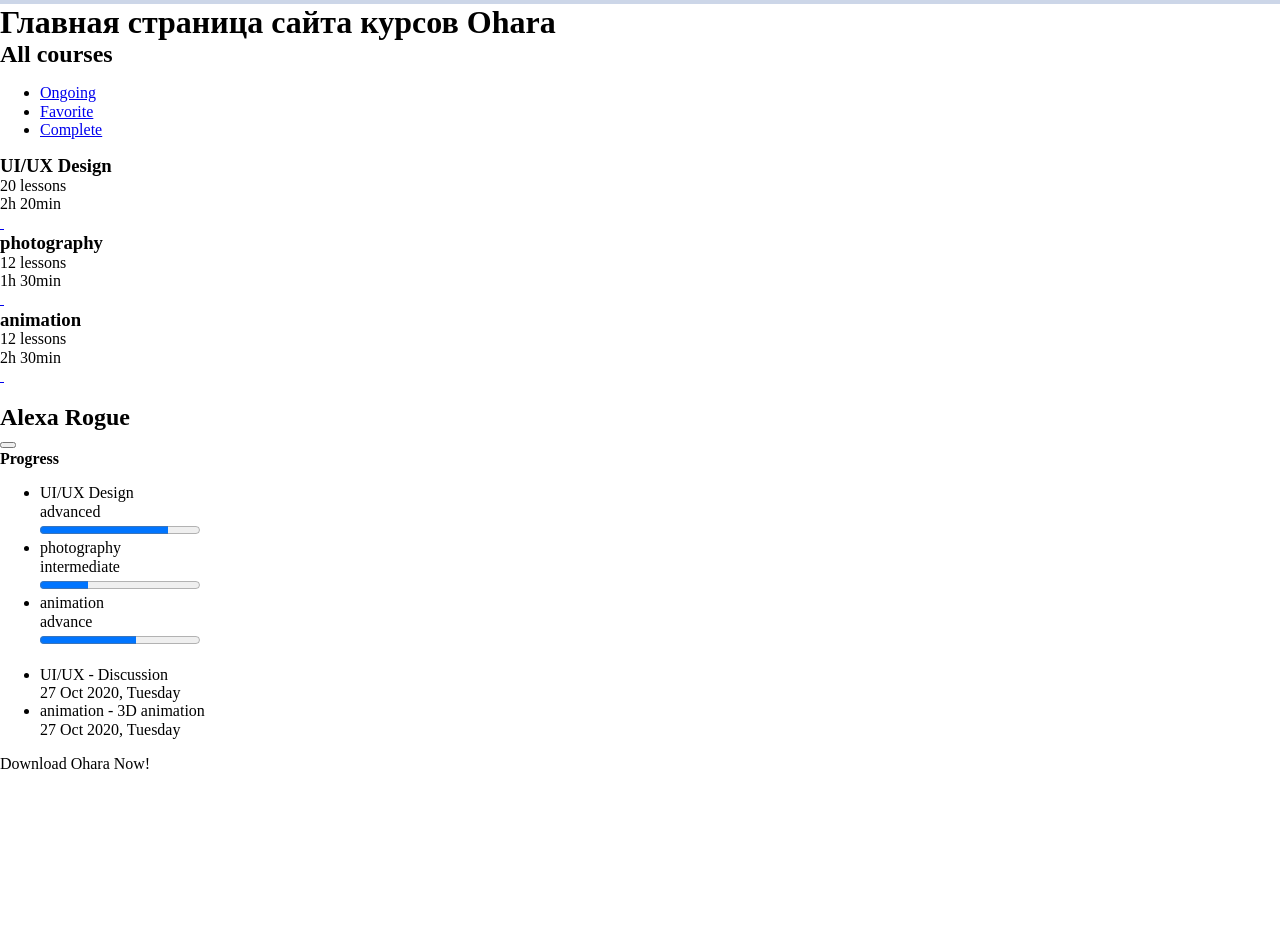
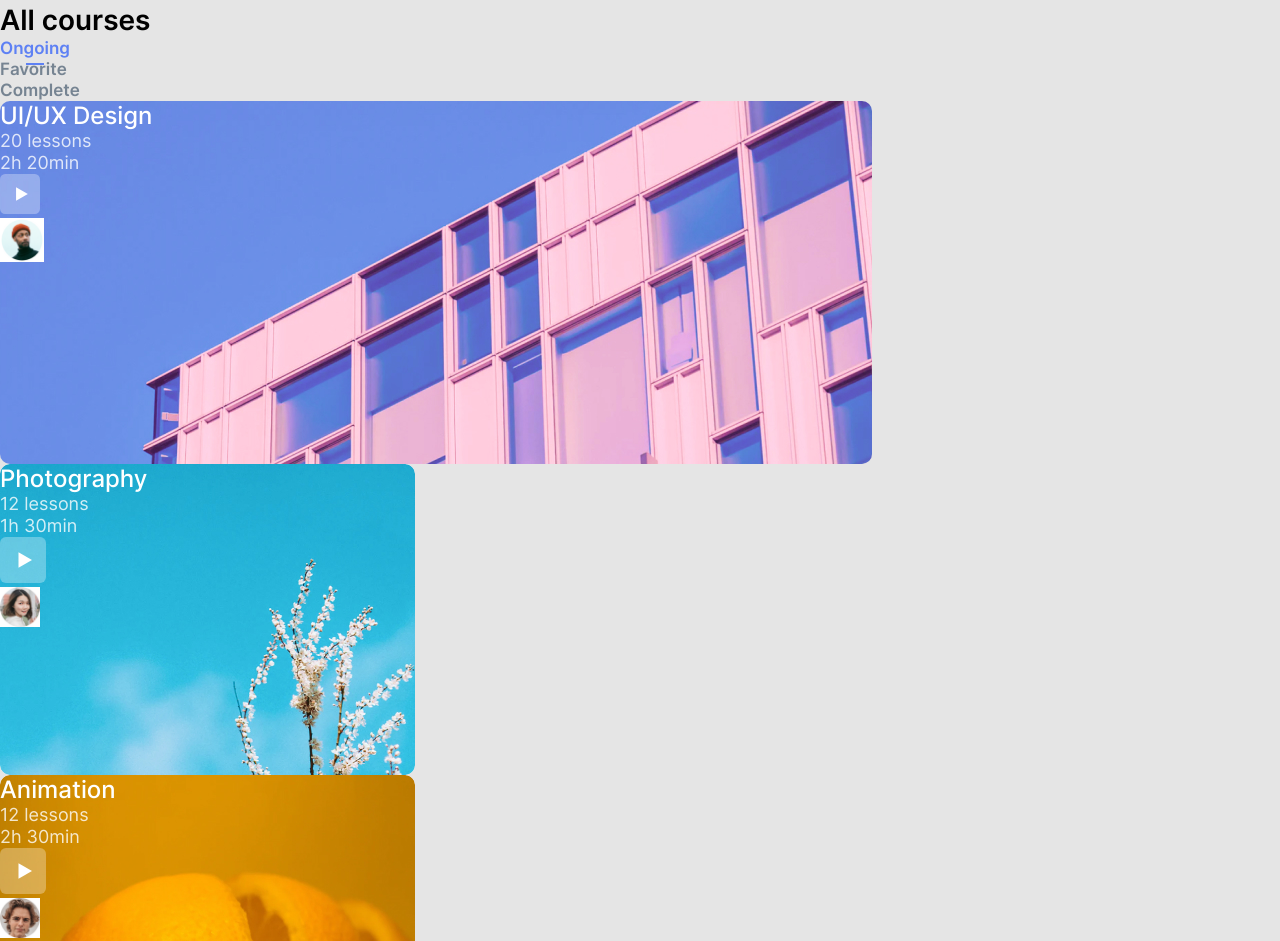
Before and after one commit to feralist21/Ohara, a website: page source/index.html in a window 1280 px wide. Shown: the part 825-1766 px from the top of the page. Before the commit the page ends 1599 px from the top, so only its background shows below. Drawn offline with nearby package versions, Linux system fonts and the light colour scheme; files that its build step writes are made by us from their sources.

Commit message:
Добавляет стилизацию блока main

```diff
--- a/source/index.html
+++ b/source/index.html
@@ -69,7 +69,7 @@
       </h2>
       <ul class="courses-grader__list">
         <li class="courses-grader__item">
-          <a class="courses-grader__link" href="#">
+          <a class="courses-grader__link courses-grader__link--active" href="#">
             Ongoing
           </a>
         </li>
@@ -86,41 +86,46 @@
       </ul>
     </div>
 
-    <section class="design">
+    <section class="courses">
+
+      <ul class="courses__list">
+        <li class="courses__item courses__item-ui">
           <h3 class="course__title">UI/UX Design</h3>
           <p class="course__lessons">20 lessons</p>
           <p class="course__time">2h 20min</p>
           <a class="course__video-link" href="#">
-        <img class="course__video-image" src="" alt="">
+            <img class="course__video-image" src="img/video-icon.svg" width="40px" height="40px" alt="">
           </a>
           <a class="course__author-link" href="#">
-        <img class="course__author-image" src="" alt="">
+            <img class="course__author-image" src="img/author-ui.png" width="44px" height="44px" alt="">
           </a>
-    </section>
-
-    <section class="photography">
-      <h3 class="course__title">photography</h3>
+        </li>
+        <li class="courses__item courses__item-photography">
+          <h3 class="course__title">Photography</h3>
           <p class="course__lessons">12 lessons</p>
           <p class="course__time">1h 30min</p>
           <a class="course__video-link" href="#">
-        <img class="course__video-image" src="" alt="">
+            <img class="course__video-image" src="img/video-icon.svg" alt="">
           </a>
           <a class="course__author-link" href="#">
-        <img class="course__author-image" src="" alt="">
+            <img class="course__author-image" src="img/author-photography.png" width="40px" height="40px" alt="">
           </a>
-    </section>
-
-    <section class="animation">
-      <h3 class="course__title">animation</h3>
+        </li>
+        <li class="courses__item courses__item-animation">
+          <h3 class="course__title">Animation</h3>
           <p class="course__lessons">12 lessons</p>
           <p class="course__time">2h 30min</p>
           <a class="course__video-link" href="#">
-        <img class="course__video-image" src="" alt="">
+            <img class="course__video-image" src="img/video-icon.svg" alt="">
           </a>
           <a class="course__author-link" href="#">
-        <img class="course__author-image" src="" alt="">
+            <img class="course__author-image" src="img/author-animation.png" width="40px" height="40px" alt="">
           </a>
+        </li>
+      </ul>
+
     </section>
+
   </main>
 
   <aside class="profile">
--- /dev/null
+++ b/source/sass/blocks/courses-grader.scss
@@ -0,0 +1,33 @@
+.courses-grader__title {
+  @include font(28px, 600, 1.21);
+
+  color: $black;
+}
+
+.courses-grader__list {
+  list-style: none;
+  padding: 0;
+  margin: 0;
+}
+
+.courses-grader__link {
+  @include font(17px, 600, 1.24);
+
+  text-decoration: none;
+  color: $grader-gray;
+
+  &--active {
+    color: $blue;
+    position: relative;
+  }
+
+  &--active::after {
+    content: "";
+    position: absolute;
+    left: 26px;
+    top: 25px;
+    width: 18px;
+    height: 2px;
+    background-color: $blue;
+  }
+}
--- /dev/null
+++ b/source/sass/blocks/courses.scss
@@ -0,0 +1,56 @@
+.courses__list {
+  list-style: none;
+  padding: 0;
+  margin: 0;
+}
+
+.courses__item {
+  border-radius: 10px;
+
+  &-ui {
+    width: 872px;
+    height: 363px;
+
+
+    background-image: url("../img/ui-back.jpg");
+    background-repeat: no-repeat;
+    background-size: cover;
+  }
+
+  &-photography {
+    width: 415px;
+    height: 311px;
+
+    background-image: url("../img/photography-back.jpg");
+    background-repeat: no-repeat;
+    background-size: cover;
+  }
+
+  &-animation {
+    width: 415px;
+    height: 311px;
+
+    background-image: url("../img/animation-back.jpg");
+    background-repeat: no-repeat;
+    background-size: cover;
+  }
+}
+
+.course__title {
+  @include font(24px, 500, 1.21);
+  color: $white;
+}
+
+.course__lessons,
+.course__time {
+  @include font(18px, 400, 1.22);
+  color: $white;
+  opacity: 0.8;
+}
+
+.course__author-link {
+  display: block;
+  width: 40px;
+  height: 40px;
+  border-radius: 50%;
+}
--- a/source/sass/blocks/page-header.scss
+++ b/source/sass/blocks/page-header.scss
@@ -1,5 +1,5 @@
 .page-header {
-  background-color: $gray-text;
+  background-color: $gray-back;
 }
 
 .page-header__input {
@@ -27,7 +27,7 @@
   width: 20px;
   height: 25px;
 
-  background-color: $gray-text;
+  background-color: $gray-back;
   background-image: url("../img/notice.svg");
   background-repeat: no-repeat;
   background-size: cover;
--- /dev/null
+++ b/source/sass/blocks/page-main.scss
@@ -0,0 +1,3 @@
+.page-main {
+  background-color: $gray-back;
+}
--- a/source/sass/style.scss
+++ b/source/sass/style.scss
@@ -7,3 +7,6 @@
 @import "blocks/page-menu";
 @import "blocks/logo";
 @import "blocks/page-header";
+@import "blocks/page-main";
+@import "blocks/courses-grader";
+@import "blocks/courses";
--- a/source/sass/technical_files/normalize.scss
+++ b/source/sass/technical_files/normalize.scss
@@ -25,3 +25,16 @@
 main {
   display: block;
 }
+
+.visually-hidden {
+  position: absolute;
+  width: 1px;
+  height: 1px;
+  margin: -1px;
+  border: 0;
+  padding: 0;
+  white-space: nowrap;
+  clip-path: inset(100%);
+  clip: rect(0 0 0 0);
+  overflow: hidden;
+}
--- a/source/sass/technical_files/vars.scss
+++ b/source/sass/technical_files/vars.scss
@@ -5,3 +5,5 @@
 $blue-gray: #778DAD;
 $ligthen-gray: #F5F5FB;
 $gray-text: #CCD6E8;
+$grader-gray: #768492;
+$gray-back: #E5E5E5;
```
Also changed, not shown: source/img/animation-back.jpg (added), source/img/author-animation.png (added), source/img/author-photography.png (added), source/img/author-ui.png (added), source/img/photography-back.jpg (added), source/img/ui-back.jpg (added), source/img/video-icon.svg (added), 1 other file. Lines whose indentation alone changed are shown as unchanged.
